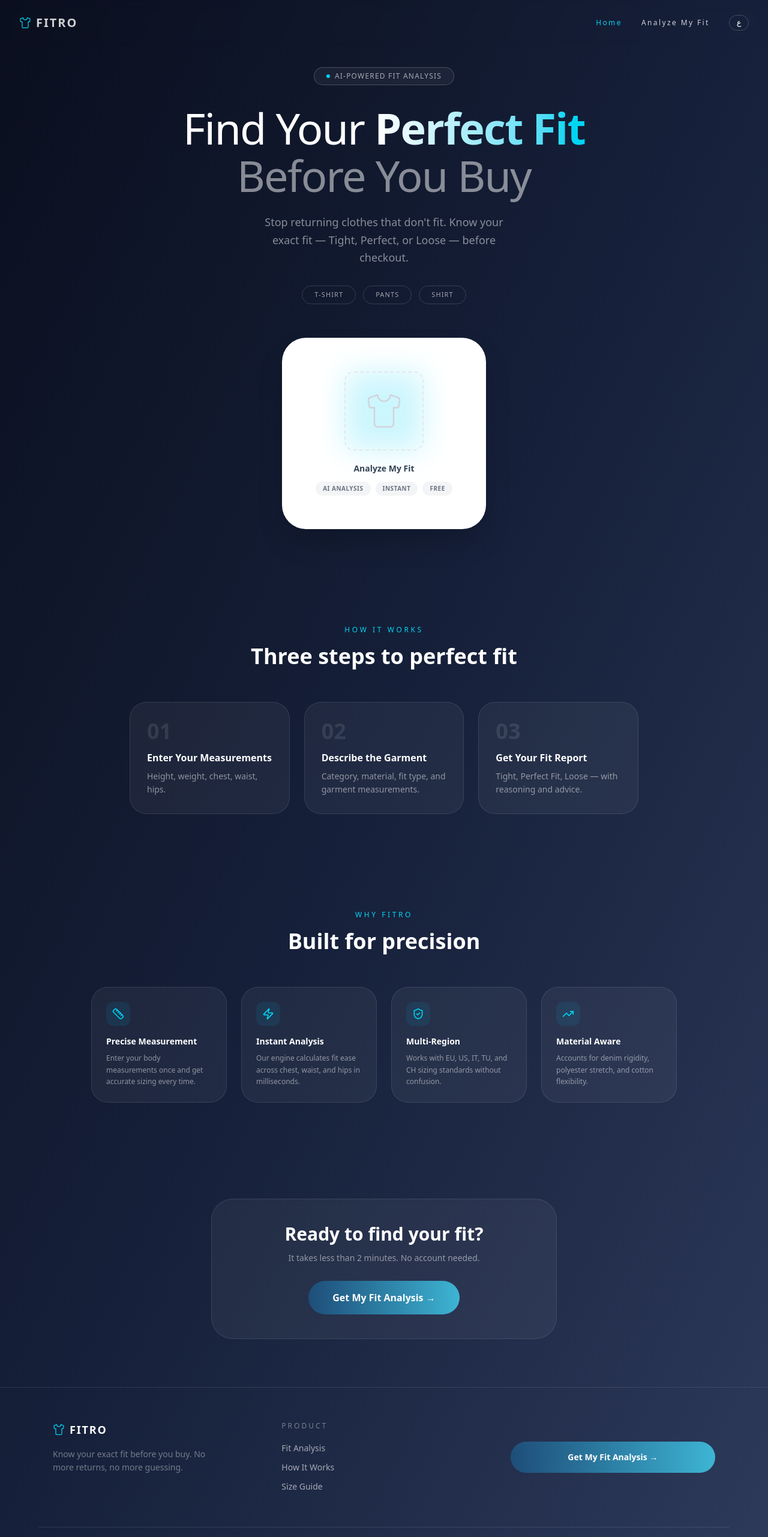
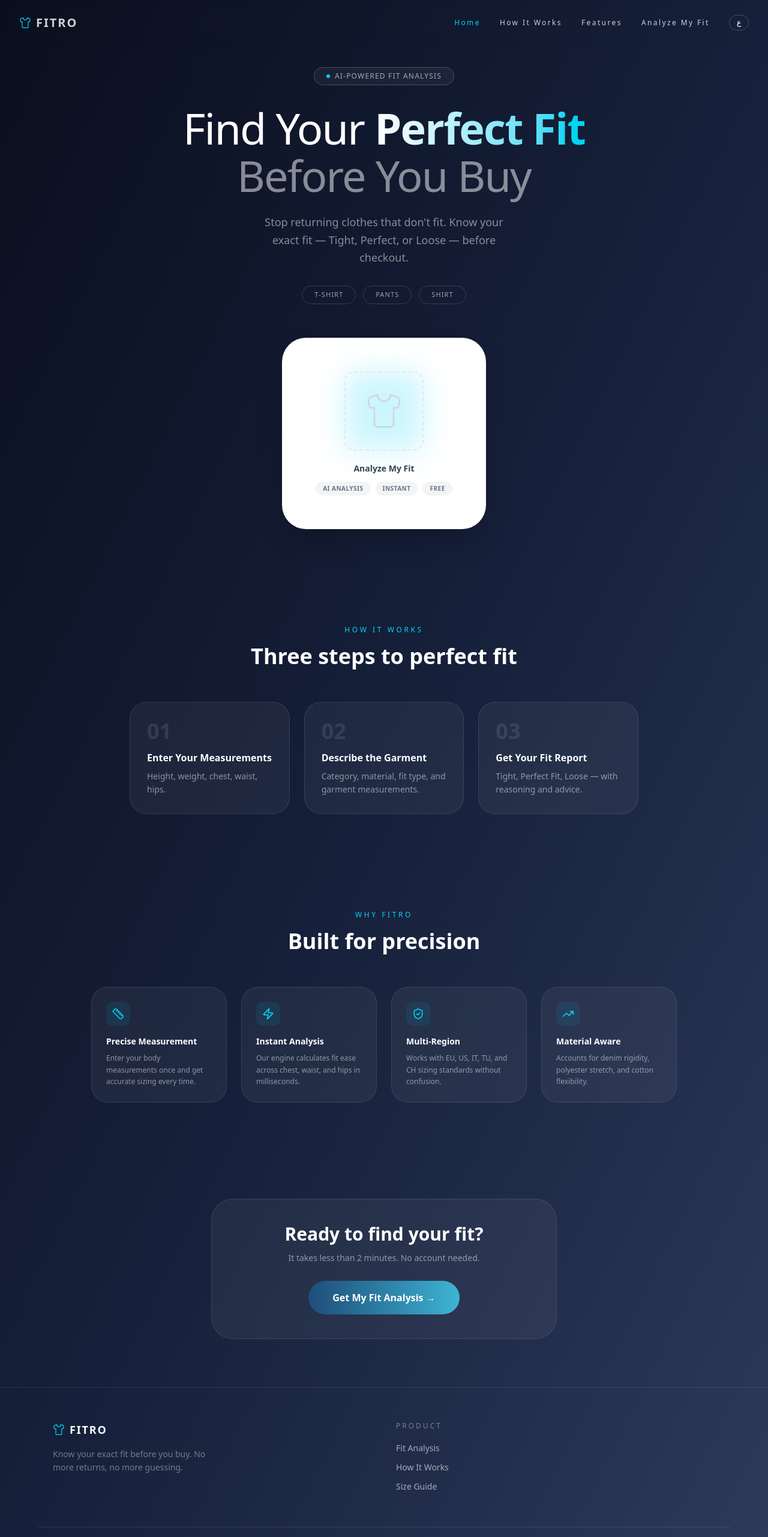
Before and after one commit to Tareq-Gh/Fitro, a React (Vite) app: page / in a window 1280 px wide. Shown: the top 2562 px of the page at 60% size. Built offline with nearby package versions, Linux system fonts and the light colour scheme; no server answers.

Commit message:
feat: remove footer CTA btn, add How It Works + Features to nav and footer

```diff
--- a/api/_User.js
+++ b/api/_User.js
@@ -1,7 +1,13 @@
 import mongoose from "mongoose";
 
 const schema = new mongoose.Schema({
-  email: { type: String, unique: true, sparse: true, lowercase: true, trim: true },
+  email: {
+    type: String,
+    unique: true,
+    sparse: true,
+    lowercase: true,
+    trim: true,
+  },
   name: { type: String, required: true, trim: true },
   gender: { type: String, enum: ["male", "female"] },
   height: { type: Number, required: true },
--- a/api/lookup.js
+++ b/api/lookup.js
@@ -4,7 +4,7 @@ import { User } from "./_User.js";
 export default async function handler(req, res) {
   if (req.method !== "GET") return res.status(405).end();
 
-  const email = ((req.query.email ?? "")).toLowerCase().trim();
+  const email = (req.query.email ?? "").toLowerCase().trim();
   if (!email) return res.status(400).json({ error: "email required" });
 
   try {
@@ -14,7 +14,7 @@ export default async function handler(req, res) {
   }
 
   const user = await User.findOne({ email }).select(
-    "name gender height weight chest waist hips email -_id"
+    "name gender height weight chest waist hips email -_id",
   );
 
   if (!user) return res.json({ found: false });
--- a/api/users.js
+++ b/api/users.js
@@ -10,7 +10,8 @@ export default async function handler(req, res) {
   }
 
   if (req.method === "POST") {
-    const { name, gender, height, weight, chest, waist, hips, email } = req.body ?? {};
+    const { name, gender, height, weight, chest, waist, hips, email } =
+      req.body ?? {};
 
     if (!name || !height || !weight) {
       return res
@@ -39,7 +40,7 @@ export default async function handler(req, res) {
         const user = await User.findOneAndUpdate(
           { email: clean },
           { ...data, email: clean },
-          { upsert: true, new: true, setDefaultsOnInsert: true }
+          { upsert: true, new: true, setDefaultsOnInsert: true },
         );
         return res.status(200).json(user);
       }
--- a/src/components/Footer.jsx
+++ b/src/components/Footer.jsx
@@ -25,9 +25,9 @@ export function Footer({ onNavigate }) {
 
   return (
     <footer className="border-t border-white/10 mt-auto">
-      <div className="max-w-6xl mx-auto px-6 py-12 md:py-14 grid grid-cols-1 md:grid-cols-3 gap-10">
+      <div className="max-w-6xl mx-auto px-6 py-12 md:py-14 grid grid-cols-1 md:grid-cols-2 gap-10">
         {/* Brand */}
-        <div className="md:col-span-1">
+        <div>
           <div className="flex items-center gap-2 mb-4">
             <Shirt className="text-cyan-400" size={20} strokeWidth={1.5} />
             <span className="font-bold tracking-widest text-lg">FITRO</span>
@@ -55,16 +55,6 @@ export function Footer({ onNavigate }) {
             ))}
           </ul>
         </div>
-
-        {/* CTA */}
-        <div className="flex flex-col justify-center">
-          <button
-            onClick={() => onNavigate("userInfo")}
-            className="w-full md:w-auto bg-gradient-to-r from-[#1e4e79] to-[#3eb5d4] text-white font-bold px-8 py-4 rounded-full hover:scale-105 transition-transform text-sm"
-          >
-            {t("landing.ctaBandBtn")}
-          </button>
-        </div>
       </div>
 
       {/* Bottom bar */}
--- a/src/components/Navbar.jsx
+++ b/src/components/Navbar.jsx
@@ -34,6 +34,24 @@ export function Navbar({ onNavigate, currentPage, token, onLogout }) {
             className={`hover:text-cyan-400 transition ${currentPage === "landing" ? "text-cyan-400" : ""}`}
           >
             {t("nav.home")}
+          </button>
+          <button
+            onClick={() => {
+              nav("landing");
+              setTimeout(() => document.getElementById("how-it-works")?.scrollIntoView({ behavior: "smooth" }), 100);
+            }}
+            className="hover:text-cyan-400 transition"
+          >
+            {t("nav.howItWorks")}
+          </button>
+          <button
+            onClick={() => {
+              nav("landing");
+              setTimeout(() => document.getElementById("features")?.scrollIntoView({ behavior: "smooth" }), 100);
+            }}
+            className="hover:text-cyan-400 transition"
+          >
+            {t("nav.features")}
           </button>
           <button
             onClick={() => nav("userInfo")}
@@ -114,6 +132,20 @@ export function Navbar({ onNavigate, currentPage, token, onLogout }) {
             onClick={() => nav("landing")}
           />
           <MobileNavItem
+            label={t("nav.howItWorks")}
+            onClick={() => {
+              nav("landing");
+              setTimeout(() => document.getElementById("how-it-works")?.scrollIntoView({ behavior: "smooth" }), 100);
+            }}
+          />
+          <MobileNavItem
+            label={t("nav.features")}
+            onClick={() => {
+              nav("landing");
+              setTimeout(() => document.getElementById("features")?.scrollIntoView({ behavior: "smooth" }), 100);
+            }}
+          />
+          <MobileNavItem
             label={t("landing.ctaLabel")}
             active={currentPage === "userInfo"}
             onClick={() => nav("userInfo")}
--- a/src/i18n/ar.js
+++ b/src/i18n/ar.js
@@ -1,6 +1,8 @@
 export const ar = {
   nav: {
     home: "الرئيسية",
+    howItWorks: "كيف يعمل",
+    features: "المميزات",
     dashboard: "لوحة التحكم",
     logout: "تسجيل الخروج",
     admin: "المشرف",
--- a/src/i18n/en.js
+++ b/src/i18n/en.js
@@ -1,6 +1,8 @@
 export const en = {
   nav: {
     home: "Home",
+    howItWorks: "How It Works",
+    features: "Features",
     dashboard: "Dashboard",
     logout: "Logout",
     admin: "Admin",
@@ -112,7 +114,8 @@ export const en = {
     emailGateBtn: "Find My Profile",
     emailGateGuest: "Continue without saving",
     welcomeBack: "Welcome back, {name}! Your measurements are loaded.",
-    newProfile: "No saved profile found — we\u2019ll create one after analysis.",
+    newProfile:
+      "No saved profile found — we\u2019ll create one after analysis.",
     Tight: "Tight",
     "Slightly Tight": "Slightly Tight",
     "Perfect Fit": "Perfect Fit",
```
Also changed, not shown: src/pages/UserInfoPage.jsx (+19 -5 lines), src/services/api.js (+5 -5 lines).
